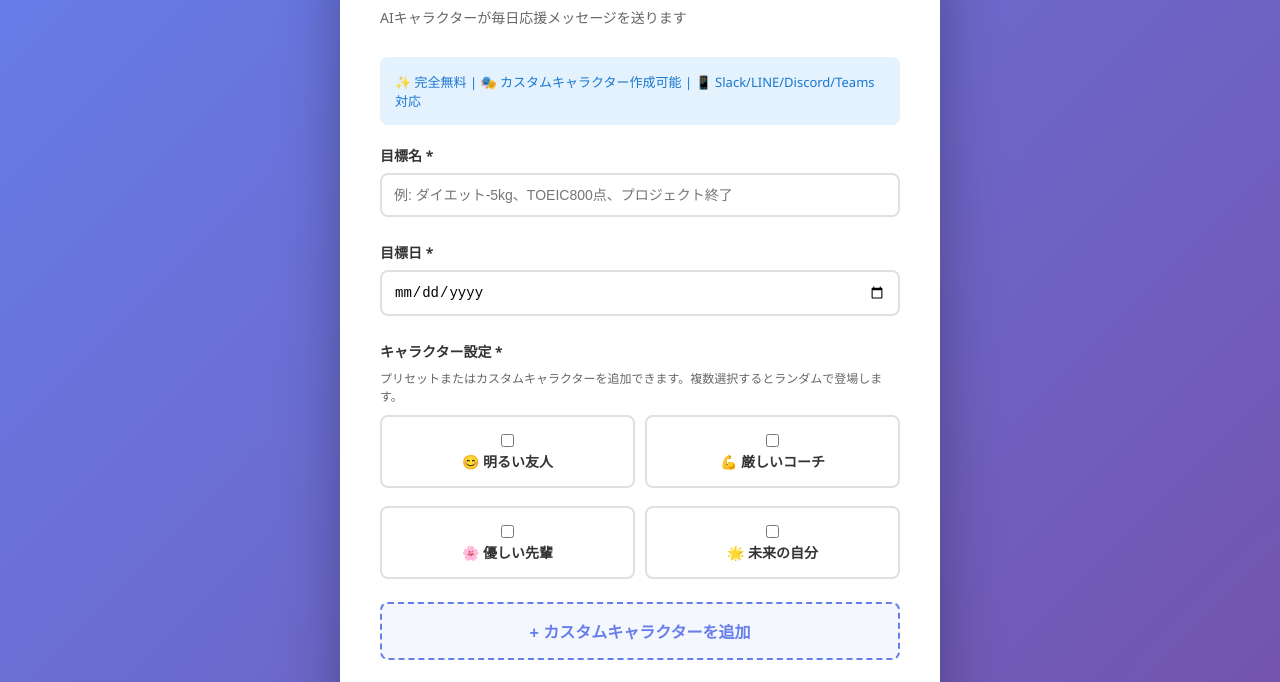
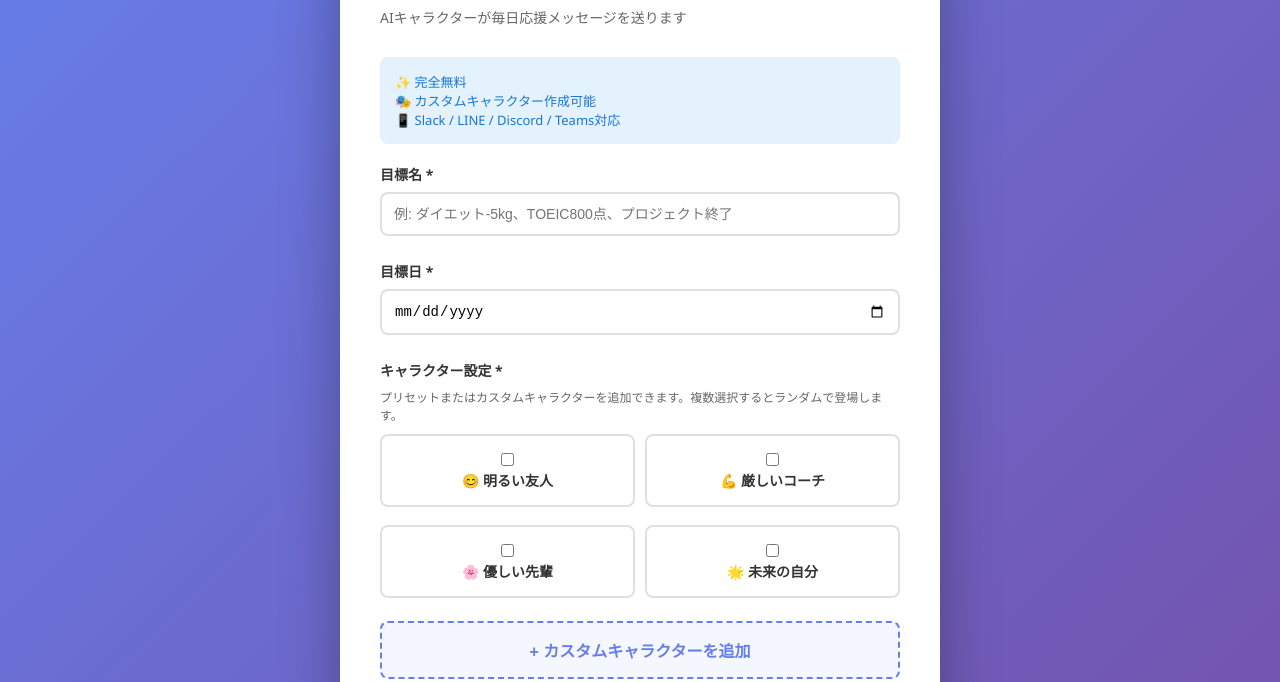
Before and after one commit to Hokim22/countdown-bot, a plain HTML site: page docs/index.html in a window 1280 px wide. Shown: the part 103-785 px from the top of the page. Drawn offline with Linux system fonts and the light colour scheme.

Commit message:
Improve info section layout with line breaks

```diff
--- a/docs/index.html
+++ b/docs/index.html
@@ -33,7 +33,9 @@
         <p class="subtitle">AIキャラクターが毎日応援メッセージを送ります</p>
 
         <div class="info">
-            ✨ 完全無料 | 🎭 カスタムキャラクター作成可能 | 📱 Slack/LINE/Discord/Teams対応
+            ✨ 完全無料<br>
+            🎭 カスタムキャラクター作成可能<br>
+            📱 Slack / LINE / Discord / Teams対応
         </div>
 
         <form id="registrationForm">
```
